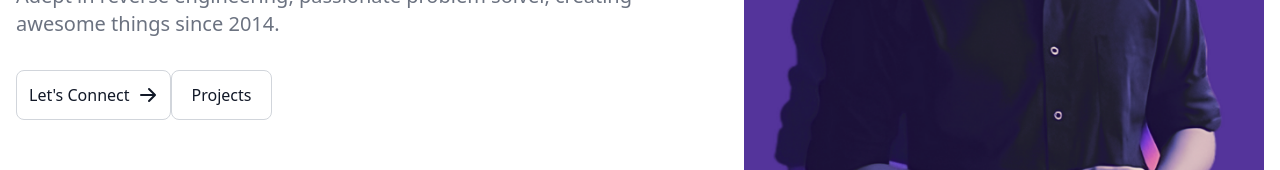
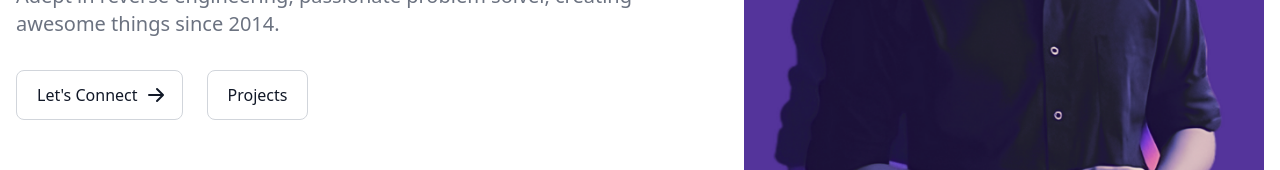
Before and after one commit to leoroxaslr/portfolio_react_v1.3, a React (Vite) app: page / in a window 1280 px wide. Shown: the part 506-676 px from the top of the page. Built offline with nearby package versions, Linux system fonts and the light colour scheme.

Commit message:
fixed buttons

```diff
--- a/src/components/Hero.jsx
+++ b/src/components/Hero.jsx
@@ -14,11 +14,11 @@ const Hero = () => {
             </p>
             <a
               href="#"
-              className="inline-flex items-center justify-center px-3 mr-6 py-3 text-base font-medium text-center text-gray-900 border border-gray-300 rounded-lg hover:bg-gray-100 focus:ring-4 focus:ring-gray-100 dark:text-white dark:border-gray-700 dark:hover:bg-gray-700 dark:focus:ring-gray-800"
+              className="inline-flex items-center justify-center px-5 py-3 text-base font-medium text-center text-gray-900 border border-gray-300 rounded-lg hover:bg-gray-100 focus:ring-4 focus:ring-gray-100 dark:text-white dark:border-gray-700 dark:hover:bg-gray-700 dark:focus:ring-gray-800"
             >
               Let's Connect
               <svg
-                className="w-5 h-5 ml-2 mr-1"
+                className="w-5 h-5 ml-2 -mr-1"
                 fill="currentColor"
                 viewBox="0 0 20 20"
                 xmlns="http://www.w3.org/2000/svg"
@@ -30,9 +30,10 @@ const Hero = () => {
                 ></path>
               </svg>
             </a>
+
             <a
               href="#"
-              className="inline-flex items-center justify-center px-5 py-3 text-base font-medium text-center text-gray-900 border border-gray-300 rounded-lg hover:bg-gray-100 focus:ring-4 focus:ring-gray-100 dark:text-white dark:border-gray-700 dark:hover:bg-gray-700 dark:focus:ring-gray-800"
+              className="inline-flex items-center justify-center ml-6  px-5 py-3 text-base font-medium text-center text-gray-900 border border-gray-300 rounded-lg hover:bg-gray-100 focus:ring-4 focus:ring-gray-100 dark:text-white dark:border-gray-700 dark:hover:bg-gray-700 dark:focus:ring-gray-800"
             >
               Projects
             </a>
```
